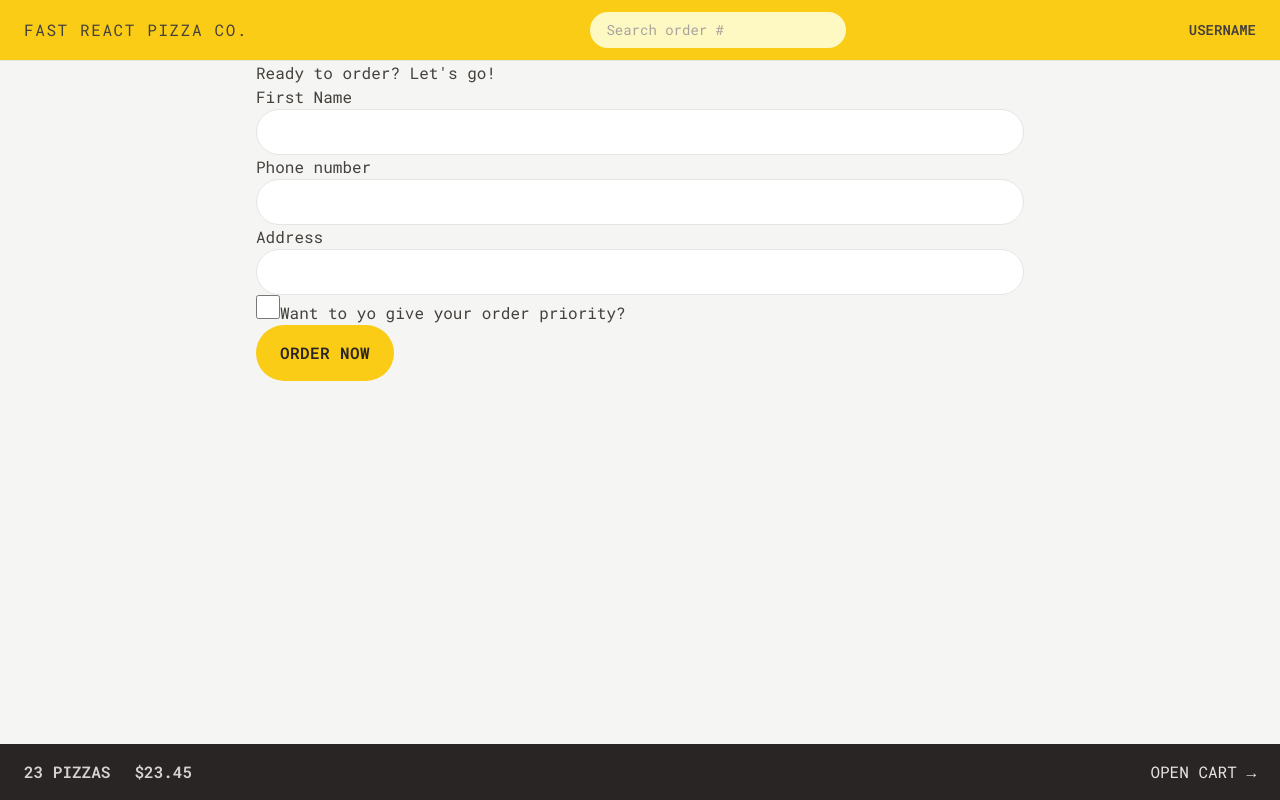
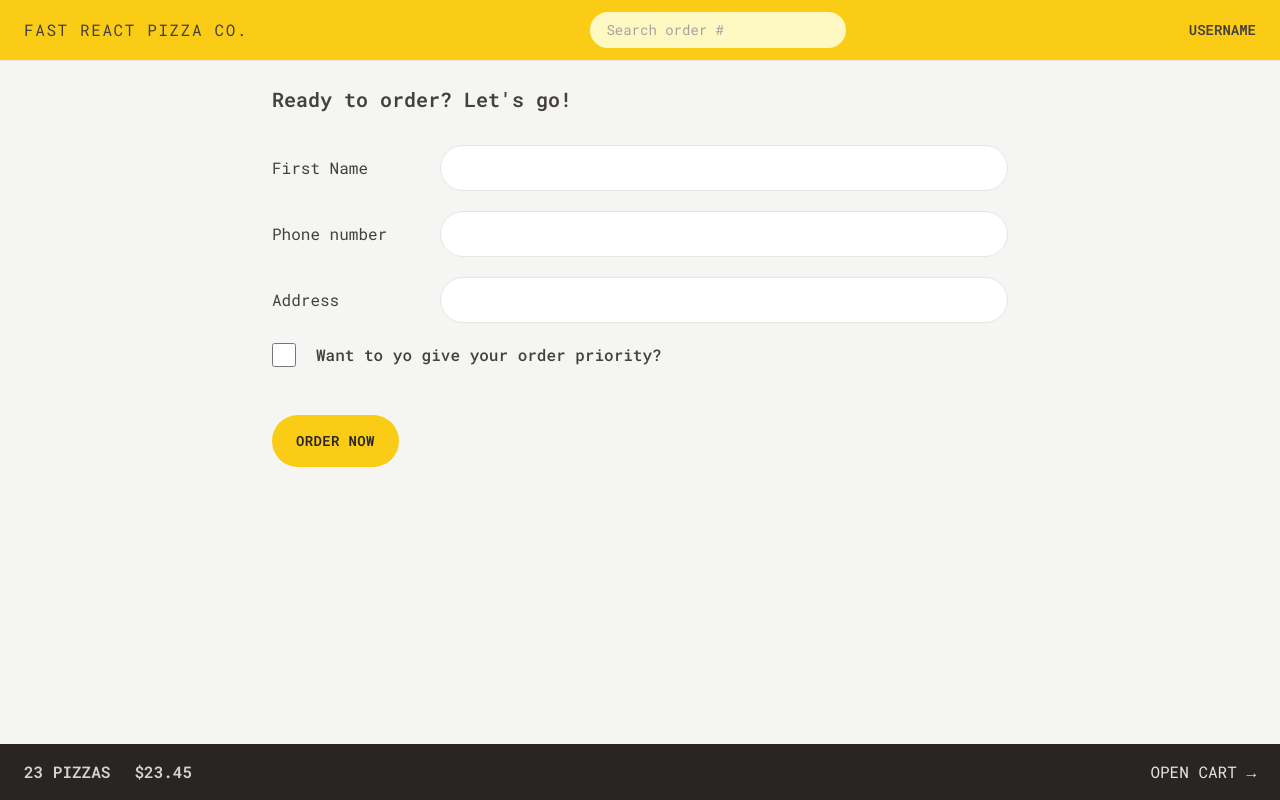
Before and after one commit to Masoud-M/fast-react-pizza, a React (Vite) app: page /order/new in a window 1280 px wide. Built offline with nearby package versions, Linux system fonts and the light colour scheme.

Commit message:
added css for the rest of the pages

```diff
--- a/src/features/cart/Cart.jsx
+++ b/src/features/cart/Cart.jsx
@@ -1,6 +1,7 @@
 import { Link } from "react-router-dom";
 import LinkButton from "../../ui/LinkButton";
 import Button from "../../ui/Button";
+import CartItem from "./CartItem";
 
 const fakeCart = [
   {
@@ -30,17 +31,23 @@ function Cart() {
   const cart = fakeCart;
 
   return (
-    <div>
+    <div className="px-4 py-3">
       <LinkButton to="/menu">&larr; Back to menu</LinkButton>
 
-      <h2>Your cart, %NAME%</h2>
+      <h2 className="mt-7 text-xl font-semibold">Your cart, %NAME%</h2>
 
-      <div>
+      <ul className="mt-3 divide-y divide-stone-200 border-b border-stone-200">
+        {cart.map((item) => (
+          <CartItem item={item} key={item.key} />
+        ))}
+      </ul>
+
+      <div className="mt-6 space-x-2">
         <Button type="primary" to="/order/new">
           Order pizzas
         </Button>
 
-        <button>Clear cart</button>
+        <Button type="secondary">Clear cart</Button>
       </div>
     </div>
   );
--- a/src/features/cart/CartItem.jsx
+++ b/src/features/cart/CartItem.jsx
@@ -1,13 +1,17 @@
+import Button from "../../ui/Button";
+import { formatCurrency } from "../../utils/helpers";
+
 function CartItem({ item }) {
   const { pizzaId, name, quantity, totalPrice } = item;
 
   return (
-    <li>
-      <p>
+    <li className="py-3 sm:flex sm:items-center sm:justify-between">
+      <p className="mb-1 sm:mb-0">
         {quantity}&times; {name}
       </p>
-      <div>
-        <p>{formatCurrency(totalPrice)}</p>
+      <div className="flex items-center justify-between sm:gap-6 ">
+        <p className="text-sm font-bold">{formatCurrency(totalPrice)}</p>
+        <Button type="small">DELETE</Button>
       </div>
     </li>
   );
--- a/src/features/order/CreateOrder.jsx
+++ b/src/features/order/CreateOrder.jsx
@@ -44,32 +44,41 @@ function CreateOrder() {
   const cart = fakeCart;
 
   return (
-    <div>
-      <h2>Ready to order? Let's go!</h2>
+    <div className="px-4 py-6">
+      <h2 className="mb-8 text-xl font-semibold">Ready to order? Let's go!</h2>
 
       {/* Form component is a react router component that can do POST,PATCH and DELETE methods */}
       <Form method="POST">
-        <div>
-          <label>First Name</label>
-          <input className="input" type="text" name="customer" required />
+        <div className="mb-5 flex flex-col gap-2 sm:flex-row sm:items-center">
+          <label className="sm:basis-40">First Name</label>
+          <input className="input grow" type="text" name="customer" required />
         </div>
 
-        <div>
-          <label>Phone number</label>
-          <div>
-            <input className="input" type="tel" name="phone" required />
-          </div>
-          {formErrors?.phone && <p>{formErrors.phone}</p>}
-        </div>
-
-        <div>
-          <label>Address</label>
-          <div>
-            <input className="input" type="text" name="address" required />
+        <div className="mb-5 flex flex-col gap-2 sm:flex-row sm:items-center">
+          <label className="sm:basis-40">Phone number</label>
+          <div className="grow">
+            <input className="input w-full" type="tel" name="phone" required />
+            {formErrors?.phone && (
+              <p className="mt-2 rounded-md bg-red-100 p-2 text-xs text-red-700">
+                {formErrors.phone}
+              </p>
+            )}
           </div>
         </div>
 
-        <div>
+        <div className="mb-5 flex flex-col gap-2 sm:flex-row sm:items-center">
+          <label className="sm:basis-40">Address</label>
+          <div className="grow">
+            <input
+              className="input w-full"
+              type="text"
+              name="address"
+              required
+            />
+          </div>
+        </div>
+
+        <div className="mb-12 flex items-center gap-5">
           <input
             className="h-6 w-6 accent-yellow-400 focus:outline-none focus:ring focus:ring-yellow-400 focus:ring-offset-2"
             type="checkbox"
@@ -78,7 +87,9 @@ function CreateOrder() {
             // value={withPriority}
             // onChange={(e) => setWithPriority(e.target.checked)}
           />
-          <label htmlFor="priority">Want to yo give your order priority?</label>
+          <label className="font-medium" htmlFor="priority">
+            Want to yo give your order priority?
+          </label>
         </div>
 
         <div>
--- a/src/features/order/Order.jsx
+++ b/src/features/order/Order.jsx
@@ -7,7 +7,7 @@ import {
   formatCurrency,
   formatDate,
 } from "../../utils/helpers";
-
+import OrderItem from "./OrderItem";
 function Order() {
   const order = useLoaderData();
 
@@ -24,29 +24,51 @@ function Order() {
   const deliveryIn = calcMinutesLeft(estimatedDelivery);
 
   return (
-    <div>
-      <div>
-        <h2>Status</h2>
+    <div className="space-y-8 px-4 py-6">
+      <div className="flex flex-wrap items-center justify-between gap-2">
+        <h2 className="text-xl font-semibold">Order #{id} status</h2>
 
-        <div>
-          {priority && <span>Priority</span>}
-          <span>{status} order</span>
+        <div className="space-x-2 ">
+          {priority && (
+            <span className="rounded-full bg-red-500 px-3 py-1 text-sm font-semibold uppercase tracking-wide text-red-50">
+              Priority
+            </span>
+          )}
+          <span className="rounded-full bg-green-500 px-3 py-1 text-sm font-semibold uppercase tracking-wide text-green-50">
+            {status} order
+          </span>
         </div>
       </div>
 
-      <div>
-        <p>
+      <div className="flex flex-wrap items-center justify-between gap-2 bg-stone-200 px-6 py-6">
+        <p className="font-medium">
           {deliveryIn >= 0
             ? `Only ${calcMinutesLeft(estimatedDelivery)} minutes left 😃`
             : "Order should have arrived"}
         </p>
-        <p>(Estimated delivery: {formatDate(estimatedDelivery)})</p>
+        <p className="text-xs ">
+          (Estimated delivery: {formatDate(estimatedDelivery)})
+        </p>
       </div>
 
-      <div>
-        <p>Price pizza: {formatCurrency(orderPrice)}</p>
-        {priority && <p>Price priority: {formatCurrency(priorityPrice)}</p>}
-        <p>To pay on delivery: {formatCurrency(orderPrice + priorityPrice)}</p>
+      <ul className="divide-y divide-stone-200 border-b border-t">
+        {cart.map((item) => (
+          <OrderItem item={item} key={item.id} />
+        ))}
+      </ul>
+
+      <div className="space-y-2 bg-stone-200 px-6 py-5">
+        <p className="text-sm font-medium text-stone-600 ">
+          Price pizza: {formatCurrency(orderPrice)}
+        </p>
+        {priority && (
+          <p className="text-sm font-medium text-stone-600 ">
+            Price priority: {formatCurrency(priorityPrice)}
+          </p>
+        )}
+        <p className="font-bold">
+          To pay on delivery: {formatCurrency(orderPrice + priorityPrice)}
+        </p>
       </div>
     </div>
   );
--- a/src/features/order/OrderItem.jsx
+++ b/src/features/order/OrderItem.jsx
@@ -4,12 +4,12 @@ function OrderItem({ item, isLoadingIngredients, ingredients }) {
   const { quantity, name, totalPrice } = item;
 
   return (
-    <li>
-      <div>
+    <li className="py-3">
+      <div className="flex items-center justify-between gap-4 text-sm">
         <p>
-          <span>{quantity}&times;</span> {name}
+          <span className="font-bold">{quantity}&times;</span> {name}
         </p>
-        <p>{formatCurrency(totalPrice)}</p>
+        <p className="font-bold">{formatCurrency(totalPrice)}</p>
       </div>
     </li>
   );
--- a/src/index.css
+++ b/src/index.css
@@ -4,7 +4,7 @@
 
 @layer components {
   .input {
-    @apply w-full rounded-full border border-stone-200 px-4 py-2 text-sm transition-all duration-300 placeholder:text-stone-400 focus:outline-none focus:ring focus:ring-yellow-400 md:px-6 md:py-3;
+    @apply rounded-full border border-stone-200 px-4 py-2 text-sm transition-all duration-300 placeholder:text-stone-400 focus:outline-none focus:ring focus:ring-yellow-400 md:px-6 md:py-3;
   }
 
   /* https://dev.to/afif/i-made-100-css-loaders-for-your-next-project-4eje */
--- a/src/ui/Button.jsx
+++ b/src/ui/Button.jsx
@@ -2,10 +2,12 @@ import { Link } from "react-router-dom";
 
 function Button({ children, disabled, to, type }) {
   const base =
-    "inline-block font-semibold tracking-wide uppercase transition-colors duration-300 bg-yellow-400 rounded-full text-stone-800 hover:bg-yellow-300 focus:bg-yellow-300 focus:outline-none focus:ring focus:ring-yellow-300 focus:ring-offset-2 disabled:cursor-not-allowed ";
+    "inline-block text-sm font-semibold tracking-wide uppercase transition-colors duration-300 bg-yellow-400 rounded-full text-stone-800 hover:bg-yellow-300 focus:bg-yellow-300 focus:outline-none focus:ring focus:ring-yellow-300 focus:ring-offset-2 disabled:cursor-not-allowed ";
   const styles = {
     primary: base + " px-4 py-3 md:px-6 md:py-4 ",
     small: base + " px-4 py-2 md:px-5 md:py-2.5 text-xs",
+    secondary:
+      "inline-block text-sm font-semibold border-2 border-stone-300 tracking-wide uppercase transition-colors duration-300 rounded-full text-stone-400 hover:bg-stone-300 hover:text-stone-800 focus:bg-stone-300 focus:outline-none focus:ring focus:ring-stone-200 focus:text-stone-800 focus:ring-offset-2 disabled:cursor-not-allowed  px-4 py-2.5 md:px-6 md:py-3.5",
   };
   if (to)
     return (
```
